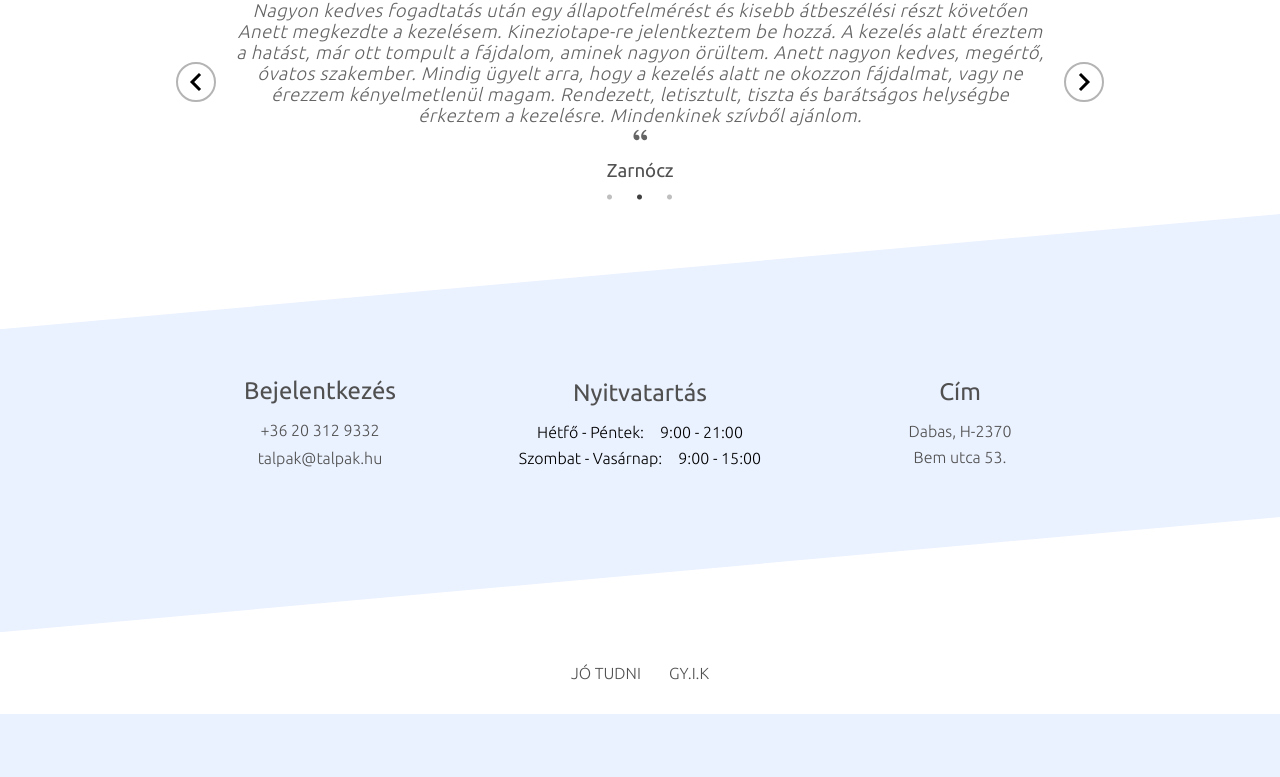
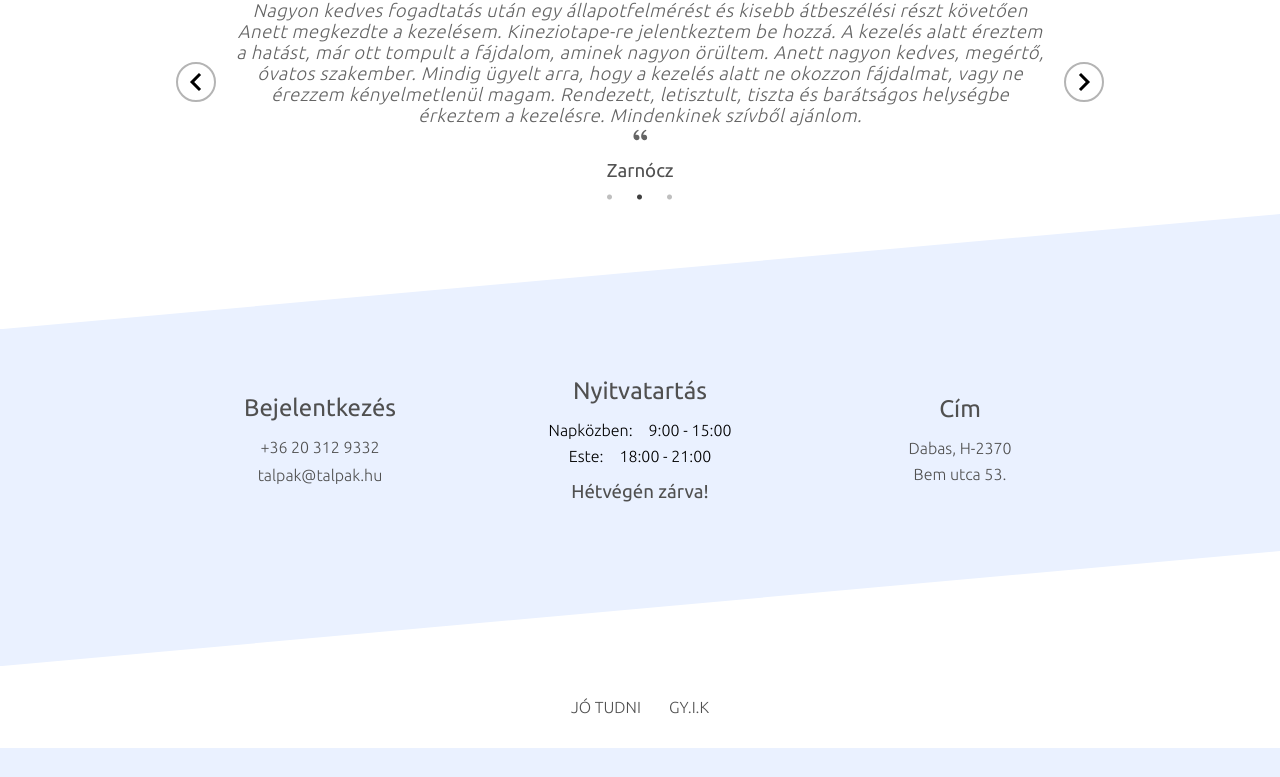
Before and after one commit to Karoly-Git/talpak, a React (Create React App) app: page / in a window 1280 px wide. Shown: the part 1828-2605 px from the top of the page. Built offline with nearby package versions, Linux system fonts and the light colour scheme.

Commit message:
Opening hours update.

```diff
--- a/src/App.js
+++ b/src/App.js
@@ -73,7 +73,7 @@ export default function App() {
       <ScrollToTop />
       <div className='App'>
 
-        {!isDiscountBoxOpen && <m.div className='status-box' id='discount'
+        {isDiscountBoxOpen && <m.div className='status-box' id='discount'
           initial={{ opacity: 0, top: 200 }}
           animate={{ opacity: 1, top: 300 }}
           transition={{ duration: 1, ease: "easeOut", delay: 3 }}
--- a/src/components/ShopInfo.jsx
+++ b/src/components/ShopInfo.jsx
@@ -31,6 +31,7 @@ export function Nyitvatartas() {
                     </li>
                 ))}
             </ul>
+            <h3>Hétvégén zárva!</h3>
         </div>
     )
 }
--- a/src/css/kezdolap.css
+++ b/src/css/kezdolap.css
@@ -163,6 +163,9 @@ $navy: rgb(0, 0, 128);
 .kezdolap .section #info .shop-info h2 {
   margin-bottom: 1rem;
 }
+.kezdolap .section #info .shop-info h3 {
+  margin-top: 1rem;
+}
 .kezdolap .section #info #make-appointment a:not(a:last-child) {
   margin-bottom: 0.5rem;
 }
--- a/src/css/kezdolap.scss
+++ b/src/css/kezdolap.scss
@@ -190,6 +190,10 @@
                 h2 {
                     margin-bottom: 1rem;
                 }
+
+                h3 {
+                    margin-top: 1rem;
+                }
             }
 
             #make-appointment {
--- a/src/data/data.js
+++ b/src/data/data.js
@@ -48,12 +48,12 @@ export const contacts = {
 // Business opening hours
 export const openingHours = [
     {
-        day: "Hétfő - Péntek:",
-        hours: "9:00 - 21:00"
+        day: "Napközben:",
+        hours: "9:00 - 15:00"
     },
     {
-        day: "Szombat - Vasárnap:",
-        hours: "9:00 - 15:00"
+        day: "Este:",
+        hours: "18:00 - 21:00"
     },
 ];
 
```
Also changed, not shown: 1 other file (tests, documents, lock files or other folders).
